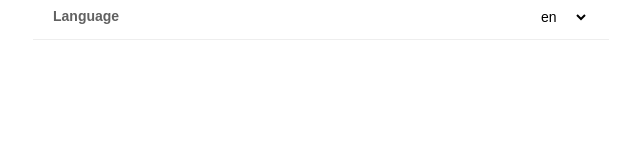
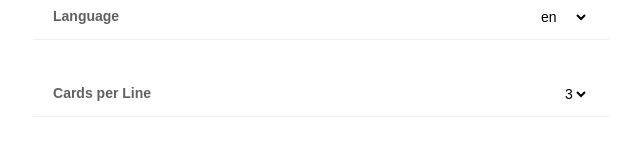
Before and after one commit to victorheringer/planning-poker-deck, a React (Create React App) app: page /config in a window 1280 px wide. Shown: the part 174-330 px from the top of the page, without its empty margins (319-959 px from the left). Built offline with nearby package versions, Linux system fonts and the light colour scheme.

Commit message:
@add option to select deck grid size

```diff
--- a/src/App.js
+++ b/src/App.js
@@ -41,6 +41,8 @@ class App extends Component {
     titleModal: '',
     deckNameInput: '',
     lang: this.props.lang,
+    grid: this.props.grid,
+    grids: this.props.grids,
     canShare: navigator.share ? true : false,
     text: this.props.text
   };
@@ -145,6 +147,22 @@ class App extends Component {
     config.lang = event.target.value;
     ConfigCollection.put(config)
     this.loadText(event.target.value);
+    this.handleChange(event);
+  }
+
+  /**
+   * @author Victor Heringer
+   *
+   * Handles language selection
+   *
+   * @param {Object} event
+   *
+   * @return {void}
+   */
+  handleSelectGrid = (event) => {
+    const config = ConfigCollection.all();
+    config.grid = event.target.value;
+    ConfigCollection.put(config)
     this.handleChange(event);
   }
 
@@ -256,6 +274,7 @@ class App extends Component {
   renderConfig = () => <Config
     {...this.state}
     handleSelectLang={this.handleSelectLang}
+    handleSelectGrid={this.handleSelectGrid}
   />;
 
   render() {
--- a/src/components/ConfirmBox/index.js
+++ b/src/components/ConfirmBox/index.js
@@ -11,7 +11,6 @@ const ConfirmBox = ({
 }) => {
 
   const visibility = show ? 'visible' : 'hidden';
-  console.log(text);
 
   return(
     <div className={"confirmBox " + visibility}>
--- a/src/containers/Config/index.js
+++ b/src/containers/Config/index.js
@@ -2,13 +2,20 @@ import React from 'react';
 import I18n from './../../helpers/I18n';
 import './index.css';
 
-const Config = ({ lang, handleSelectLang, text }) => {
+const Config = ({
+  lang,
+  handleSelectLang,
+  grids,
+  grid,
+  handleSelectGrid,
+  text
+}) => {
 
   return (
     <div className="config">
       <ul>
         <li>
-          App Version
+          {text.config.list.version}
           <span style={{float: 'right'}}>0.0.1</span>
         </li>
         <li>
@@ -19,6 +26,14 @@ const Config = ({ lang, handleSelectLang, text }) => {
             }
           </select>
         </li>
+        <li>
+          {text.config.list.grid}
+          <select name="grid" value={grid} onChange={handleSelectGrid}>
+            {grids.map(grid =>
+              <option key={grid} value={grid}>{grid}</option>)
+            }
+          </select>
+        </li>
       </ul>
     </div>
   );
--- a/src/data/config.json
+++ b/src/data/config.json
@@ -1,3 +1,4 @@
 {
-  "lang": "en"
+  "lang": "en",
+  "grid": 3
 }
--- a/src/data/il8n/en.json
+++ b/src/data/il8n/en.json
@@ -14,7 +14,9 @@
   },
   "config": {
     "list": {
-      "language": "Language"
+      "version": "App Version",
+      "language": "Language",
+      "grid": "Cards per Line"
     }
   },
   "input": {
--- a/src/data/il8n/pt-br.json
+++ b/src/data/il8n/pt-br.json
@@ -14,7 +14,9 @@
   },
   "config": {
     "list": {
-      "language": "Língua"
+      "version": "Versão do App",
+      "language": "Língua",
+      "grid": "Cartas por linha"
     }
   },
   "input": {
--- a/src/index.js
+++ b/src/index.js
@@ -51,6 +51,8 @@ ReactDOM.render(
   <App
     text={I18n.get(ConfigCollection.all().lang)}
     lang={ConfigCollection.all().lang}
+    grids={[3,4]}
+    grid={ConfigCollection.all().grid}
   />,
   document.getElementById('root')
 );
```
